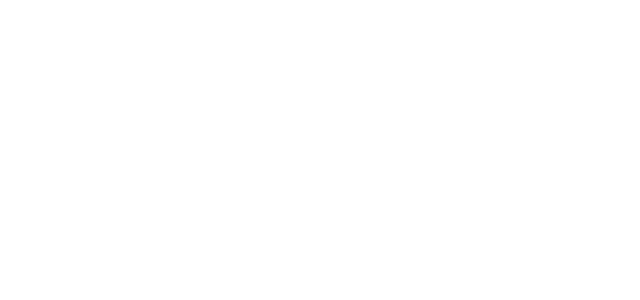
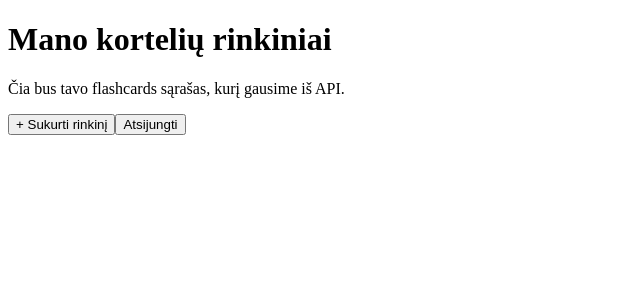
Before and after one commit to Zilvis92/flashcardsApp, a React (Vite) app in the folder frontend/: page /dashboard in a window 1280 px wide. Before the commit this address had no page. Shown: the top 300 px of the page, without its empty margins (0-640 px from the left). Built offline with nearby package versions, Linux system fonts and the light colour scheme; no server answers; sample sign-in values are in the browser's storage; the HTML template or start-up script is replaced by a standard one.

Commit message:
feat: Add authentication context, protected dashboard route, and basic login/register pages.

```diff
--- a/frontend/src/App.jsx
+++ b/frontend/src/App.jsx
@@ -1,22 +1,30 @@
+import React from 'react';
 import { BrowserRouter as Router, Routes, Route } from 'react-router-dom';
-import React from 'react';
-
-// temporary create for testing
-const Home = () => <h1>Mano kortelių rinkiniai</h1>;
-const Login = () => <h1>Prisijungimas</h1>;
+import { AuthProvider } from './context/AuthContext';
+import Login from './components/Login';
+import Register from './components/Register';
+import ProtectedRoute from './components/ProtectedRoute';
+import Dashboard from './pages/Dashboard';
 
 function App() {
   return (
-    <Router>
-      <div className="app-container">
-        {/* later will need add Header/Navigacija */}
-        <Routes>
-          <Route path="/" element={<Home />} />
-          <Route path="/login" element={<Login />} />
-          {/* later will add /register, /decks, /study */}
-        </Routes>
-      </div>
-    </Router>
+    <AuthProvider>
+      <Router>
+          <Routes>
+            <Route path="/login" element={<Login />} />
+            <Route path="/register" element={<Register />} />
+            <Route
+              path="/dashboard"
+              element={
+                <ProtectedRoute>
+                  <Dashboard />
+                </ProtectedRoute>
+              }
+            />
+            <Route path="/" element={<h1>Welcome to the Flashcards app!</h1>} />
+          </Routes>
+      </Router>
+    </AuthProvider>
   );
 }
 
--- /dev/null
+++ b/frontend/src/pages/Dashboard.jsx
@@ -0,0 +1,22 @@
+import React, { useContext } from 'react';
+import { AuthContext } from '../context/AuthContext';
+
+const Dashboard = () => {
+  const { logout } = useContext(AuthContext);
+
+  return (
+    <div>
+      <h1>Mano kortelių rinkiniai</h1>
+      <p>Čia bus tavo flashcards sąrašas, kurį gausime iš API.</p>
+
+      <div>
+        <button onClick={() => alert('Kurti naują rinkinį...')}>+ Sukurti rinkinį</button>
+        <button onClick={logout}>
+          Atsijungti
+        </button>
+      </div>
+    </div>
+  );
+};
+
+export default Dashboard;
```
Also changed, not shown: frontend/src/components/Login.jsx (renamed from frontend/src/components/Login.js), frontend/src/components/ProtectedRoute.jsx (renamed from frontend/src/components/ProtectedRoute.js), frontend/src/components/Register.jsx (renamed from frontend/src/components/Register.js), frontend/src/context/AuthContext.jsx (renamed from frontend/src/context/AuthContext.js).
